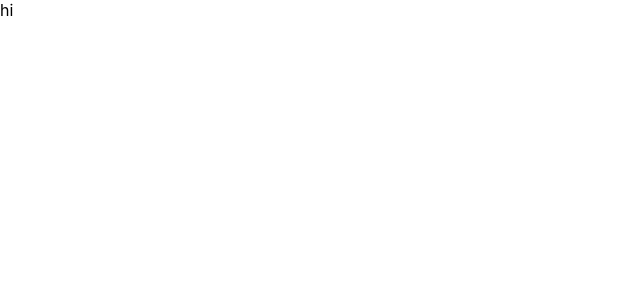
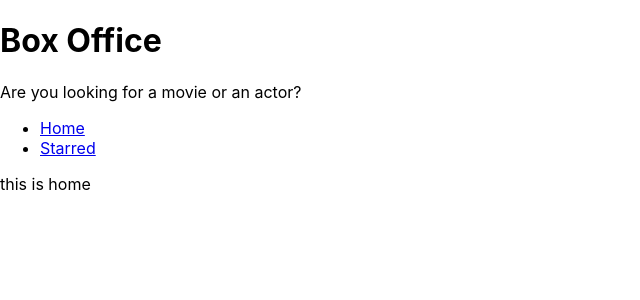
Before and after one commit to PratikisLearning/BoxOffice, a React (Create React App) app: page / in a window 1280 px wide. Shown: the top 300 px of the page, without its empty margins (0-640 px from the left). Built offline with nearby package versions, Linux system fonts and the light colour scheme.

Commit message:
added nav bar and layout

```diff
--- a/package.json
+++ b/package.json
@@ -8,6 +8,8 @@
     "@testing-library/user-event": "^13.5.0",
     "react": "^18.2.0",
     "react-dom": "^18.2.0",
+    "react-router": "^5.2.0",
+    "react-router-dom": "^5.2.0",
     "react-scripts": "5.0.1",
     "web-vitals": "^2.1.4",
     "workbox-background-sync": "^6.5.3",
--- a/src/App.js
+++ b/src/App.js
@@ -1,10 +1,24 @@
-import React from "react";
+import React from 'react';
+import { Switch, Route } from 'react-router-dom';
+
+import Home from './pages/Home';
+import Starred from './pages/Starred';
 
 function App() {
   return (
-    <div >
-      hi
-    </div>
+    <Switch>
+      <Route exact path="/">
+        <Home />
+      </Route>
+
+      <Route exact path="/starred">
+        <Starred />
+      </Route>
+
+      <Route>
+        <div>Not found</div>
+      </Route>
+    </Switch>
   );
 }
 
--- /dev/null
+++ b/src/components/MainPageLayout.js
@@ -0,0 +1,19 @@
+import React from 'react';
+import Navs from './Navs';
+import Title from './Title';
+
+const MainPageLayout = ({ children }) => {
+  return (
+    <div>
+      <Title
+        title="Box Office"
+        subtitle="Are you looking for a movie or an actor?"
+      />
+      <Navs />
+
+      {children}
+    </div>
+  );
+};
+
+export default MainPageLayout;
--- /dev/null
+++ b/src/components/Navs.js
@@ -0,0 +1,23 @@
+import React from 'react';
+import { Link } from 'react-router-dom';
+
+const LINKS = [
+  { to: '/', text: 'Home' },
+  { to: '/starred', text: 'Starred' },
+];
+
+const Navs = () => {
+  return (
+    <div>
+      <ul>
+        {LINKS.map(item => (
+          <li key={item.to}>
+            <Link to={item.to}>{item.text}</Link>
+          </li>
+        ))}
+      </ul>
+    </div>
+  );
+};
+
+export default Navs;
--- /dev/null
+++ b/src/components/Title.js
@@ -0,0 +1,12 @@
+import React from 'react';
+
+const Title = ({ title, subtitle }) => {
+  return (
+    <div>
+      <h1>{title}</h1>
+      <p>{subtitle}</p>
+    </div>
+  );
+};
+
+export default Title;
--- a/src/index.js
+++ b/src/index.js
@@ -1,5 +1,6 @@
 import React from 'react';
 import ReactDOM from 'react-dom/client';
+import { BrowserRouter } from 'react-router-dom';
 import './index.css';
 import App from './App';
 import * as serviceWorkerRegistration from './serviceWorkerRegistration';
@@ -7,9 +8,9 @@ import reportWebVitals from './reportWebVitals';
 
 const root = ReactDOM.createRoot(document.getElementById('root'));
 root.render(
-  <React.StrictMode>
-    <App />
-  </React.StrictMode>
+  <BrowserRouter>
+  <App />
+</BrowserRouter>,
 );
 
 // If you want your app to work offline and load faster, you can change
--- /dev/null
+++ b/src/pages/Home.js
@@ -0,0 +1,8 @@
+import React from 'react';
+import MainPageLayout from '../components/MainPageLayout';
+
+const Home = () => {
+  return <MainPageLayout>this is home</MainPageLayout>;
+};
+
+export default Home;
--- /dev/null
+++ b/src/pages/Starred.js
@@ -0,0 +1,8 @@
+import React from 'react';
+import MainPageLayout from '../components/MainPageLayout';
+
+const Starred = () => {
+  return <MainPageLayout>this is starred</MainPageLayout>;
+};
+
+export default Starred;
```
Also changed, not shown: 2 other files (tests, documents, lock files or other folders).
